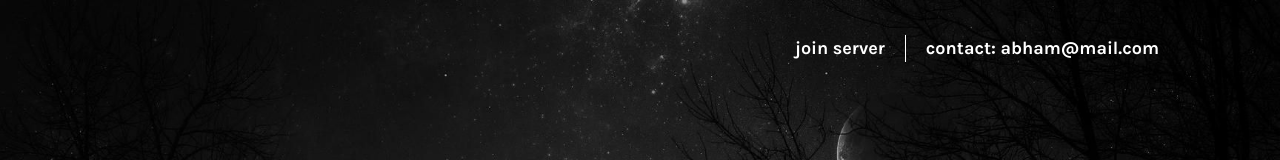
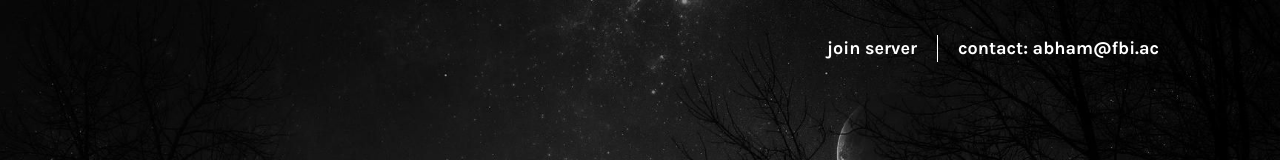
Before and after one commit to Cyber-Cord/cybercord-site, a website: page index.html in a window 1280 px wide. Shown: the top 160 px of the page. Drawn offline with nearby package versions, Linux system fonts and the light colour scheme.

Commit message:
Update index.html

```diff
--- a/index.html
+++ b/index.html
@@ -31,7 +31,7 @@
         <div class="container">
             <nav class="navbar navbar-dark bg-transparenet">
                 <span class="navbar-text ml-auto d-none d-sm-inline-block"><a href="https://discord.gg/NEcNJK4k9u">join server</a></span>
-                <span class="navbar-text d-none d-sm-inline-block">contact: abham@mail.com</span>
+                <span class="navbar-text d-none d-sm-inline-block">contact: abham@fbi.ac</span>
             </nav>
         </div>
     </header>
```
